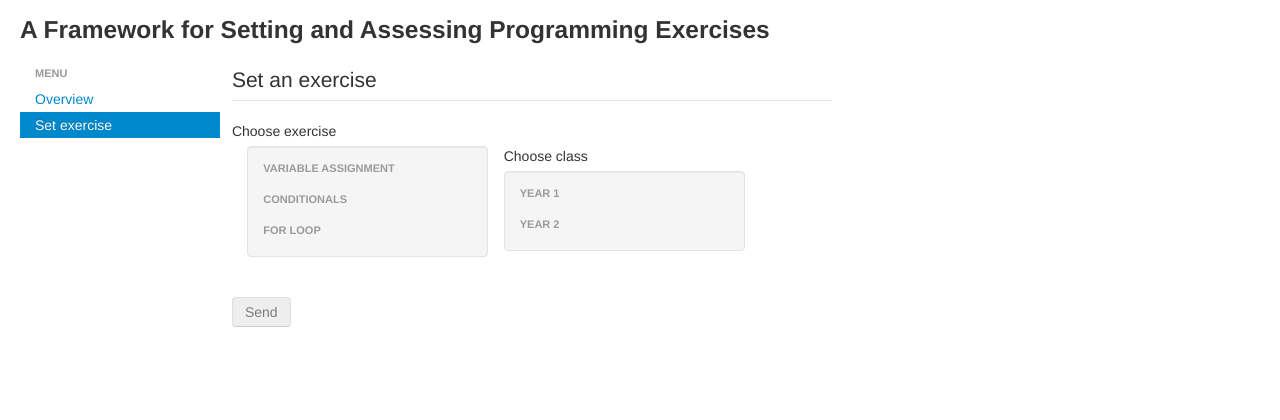
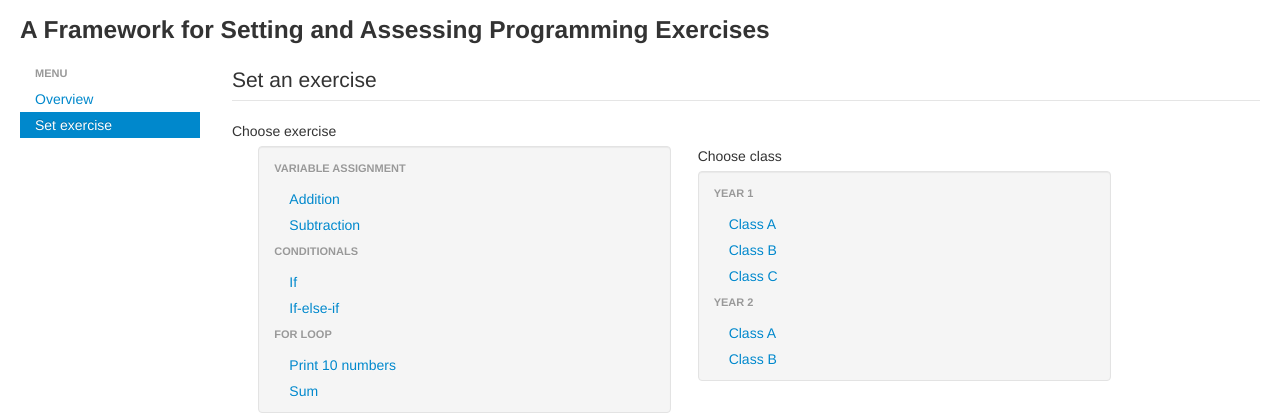
Before and after one commit to varun-verma11/CodeDrill, a PHP site: page /frontend/set_exercise.html in a window 1280 px wide. Shown: the top 420 px of the page. Run offline with PHP 8.4, Linux system fonts and the light colour scheme.

Commit message:
removed size constraints until we decide what goes on each page

```diff
--- a/djangoSRV/frontend/css/style.css
+++ b/djangoSRV/frontend/css/style.css
@@ -1,7 +1,3 @@
-#menu {
-	width:200px;
+.nav > li > a > .highlight {
+	background-color: #ffb07a;
 }
-
-#page-content{
-	width:600px;
-}
--- a/djangoSRV/frontend/grades.html
+++ b/djangoSRV/frontend/grades.html
@@ -20,7 +20,6 @@
       <h3>
         A Framework for Setting and Assessing Programming Exercises </h3>
         <div class="span2">
-          <div id="menu">
           <script>
           $(document).ready(function () {
             $('ul.menu-list').toggle();
@@ -64,9 +63,7 @@
             </li>
           </ul>
         </div>
-        </div>
         <div class="span9">
-          <div id="page-content">
           <div class="well">
             <table class="table">
               <thead>
@@ -133,6 +130,5 @@
         </div>
       </div>
     </div>
-    </div>
   </body>
   </html>
--- a/djangoSRV/frontend/index.html
+++ b/djangoSRV/frontend/index.html
@@ -31,7 +31,6 @@
          A Framework for Setting and Assessing Programming Exercises
        </h3>
        <div class="span2">
-        <div id="menu">
         <script>
         $(document).ready(function () {
           $('ul.menu-list').toggle();
@@ -74,9 +73,7 @@
        </li>
      </ul>
    </div>
-   </div>
    <div class="span9">
-    <div id="page-content">
      <div class="well" style=" padding: 8px 0;">
       <ul class="nav nav-list">
        <li><label class="tree-toggler nav-header">Variable Assignment</label>
@@ -106,7 +103,6 @@
  </ul>
 </li>
 </ul>
-</div>
 </div>
 </div>
 </div>
--- a/djangoSRV/frontend/set_exercise.html
+++ b/djangoSRV/frontend/set_exercise.html
@@ -11,7 +11,7 @@
 	<!--script src="js/less-1.3.3.min.js"></script-->
 	<!--append ‘#!watch’ to the browser URL, then refresh the page. -->
 
-	<link href="css/bootstrap.min.css" rel="stylesheet">
+	<link href="css/bootstrap.css" rel="stylesheet">
 	<link href="css/bootstrap-responsive.min.css" rel="stylesheet">
 	<link href="css/style.css" rel="stylesheet">
 
@@ -34,7 +34,6 @@
 				</h3>
 				<div class="row-fluid">
 					<div class="span2">
-						<div id="menu">
 						<ul class="nav nav-list">
 							<li class="nav-header">
 								Menu
@@ -48,9 +47,7 @@
 							<li class="nav-header">
 							</ul>
 						</div>
-						</div>
 						<div class="span10">
-							<div id="page-content">
 							<legend>Set an exercise</legend>
 
 							<label>Choose exercise</label>
@@ -59,7 +56,7 @@
 								$('label.tree-toggler').click(function () {
 									$(this).parent().children('ul.tree').toggle(300);
 								});
-									$('.tree').hide();
+									//$('.tree').hide();
 									$('#selection-text').hide();
 									$('#submit-btn').attr('disabled', 'disabled');
 								});
@@ -124,7 +121,6 @@
 			</div>
 		</div>
 	</div>
-	</div>
 	<div class="container-fluid">
 		<div class="row-fluid">
 			<div class="span12">
--- a/djangoSRV/frontend/teacher_view.html
+++ b/djangoSRV/frontend/teacher_view.html
@@ -33,7 +33,6 @@
 			</h3>
 			<div class="row-fluid">
 				<div class="span2">
-					<div id="menu">
 					<ul class="nav nav-list">
 						<li class="nav-header">
 							Menu
@@ -47,9 +46,7 @@
 						<li class="nav-header">
 						</ul>
 					</div>
-					</div>
 					<div class="span10">
-						<div id="page-content">
 						<h2>
 							Overview
 						</h2>
@@ -286,7 +283,6 @@
 			</div>
 		</div>
 	</div>
-	</div>
 	<script>
 	$('#year-1-class-a').click(function () {
 		$('#year-1-class-a-table').toggle();
```
Lines whose indentation alone changed are shown as unchanged.
